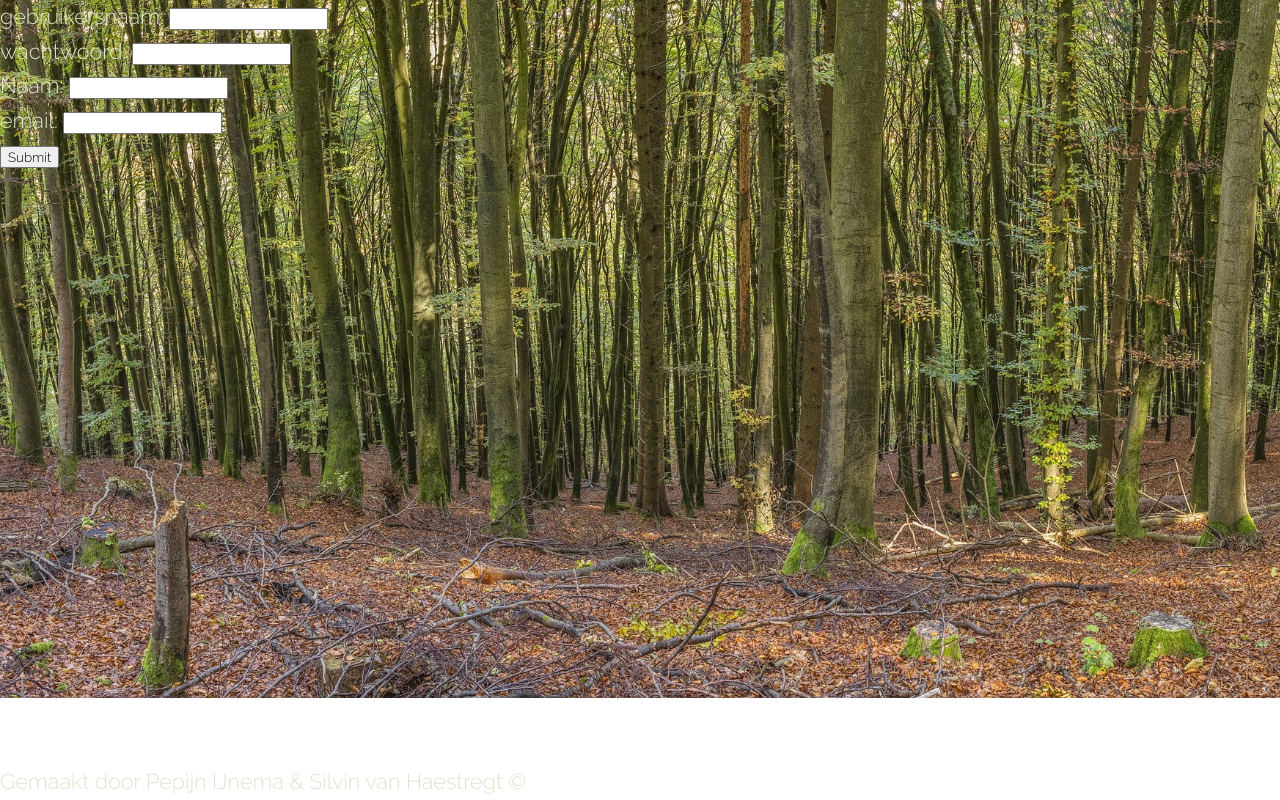
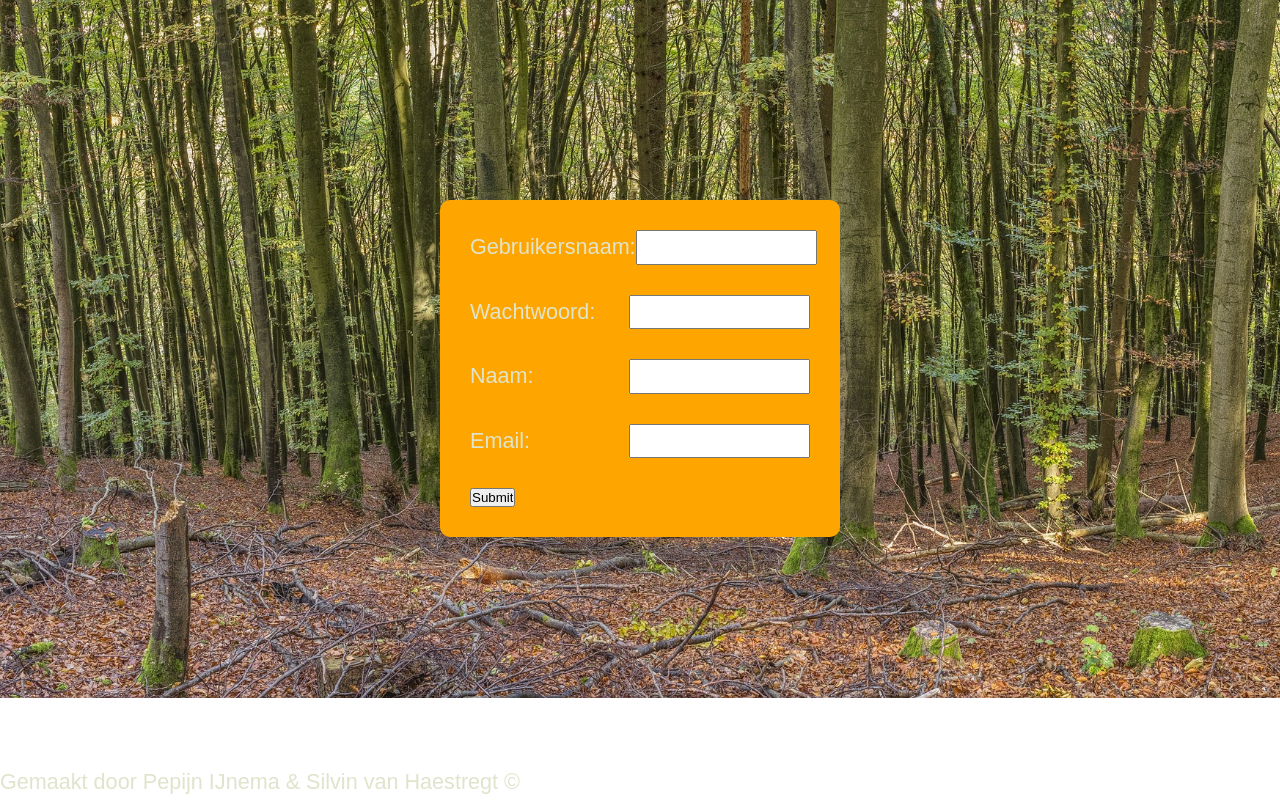
Before and after one commit to SilvinvanHaestregt/Project-Winkeltje-Raamsdonksveer, a PHP site: page /Project-Winkeltje-Raamdsdonksveer/login.php in a window 1280 px wide. Run offline with PHP 8.4, Linux system fonts and the light colour scheme.

Commit message:
Login
Styled login page and you can now logout and be redirected to the index.php page (mainpage)

```diff
--- a/css/main.css
+++ b/css/main.css
@@ -395,3 +395,30 @@ footer{
     page-break-after: avoid;
   }
 }
+
+*{
+	margin: 0;
+	padding: 0;
+}
+
+.wrapper{
+	margin: 0 auto;
+	width: 968px;
+	display: flex;
+	justify-content: center;
+}
+
+.form{
+  margin-top: 200px;
+	background: orange;
+	width: 400px;
+	border-radius: 10px;
+	padding: 10px;
+}
+
+.form-group{
+	margin: 10px;
+	padding: 10px;
+	display: flex;
+	justify-content: space-between;
+}
--- a/index.php
+++ b/index.php
@@ -1,3 +1,7 @@
+<?php
+    session_start();
+?>
+
 <!DOCTYPE html>
 <html lang="en">
 <head>
--- a/login.php
+++ b/login.php
@@ -1,8 +1,6 @@
 <?php
     session_start();
 ?>
-
-<?php require_once 'head.php'; ?>
 
 <!DOCTYPE html>
 <html lang="en">
@@ -11,20 +9,22 @@
     <meta http-equiv="X-UA-Compatible" content="IE=edge">
     <meta name="viewport" content="width=device-width, initial-scale=1.0">
     <title>Document</title>
+    <link rel="stylesheet" type="text/css" href="css/main.css">
 </head>
 <body>
     <header>
-        <!-- <?php require_once 'header.php'; ?> -->
+
     </header>
     <main>
+        <div class="wrapper">
             <div class="form">
                 <form action="backend/loginController.php" method="post">
                     <div class="form-group">
-                    <label for="username">gebruikersnaam:</label>
+                        <label for="username">Gebruikersnaam:</label>
                         <input type="text" name="username" id="username">
                     </div>
                     <div class="form-group">
-                    <label for="password">wachtwoord:</label>
+                        <label for="password">Wachtwoord:</label>
                         <input type="password" name="password" id="password">
                     </div>
                     <div class="form-group">
@@ -32,7 +32,7 @@
                         <input type="name" name="name" id="name">
                     </div>
                     <div class="form-group">
-                    <label for="email">email:</label>
+                        <label for="email">Email:</label>
                         <input type="email" name="email" id="email">
                     </div>
                     <div class="form-group">
@@ -40,6 +40,7 @@
                     </div>
                 </form>
             </div>
+        </div>
     </main>
     <footer>
         <?php require_once 'footer.php'; ?>
```
Also changed, not shown: logout.php (added, +7 -0 lines). Lines whose indentation alone changed are shown as unchanged.
